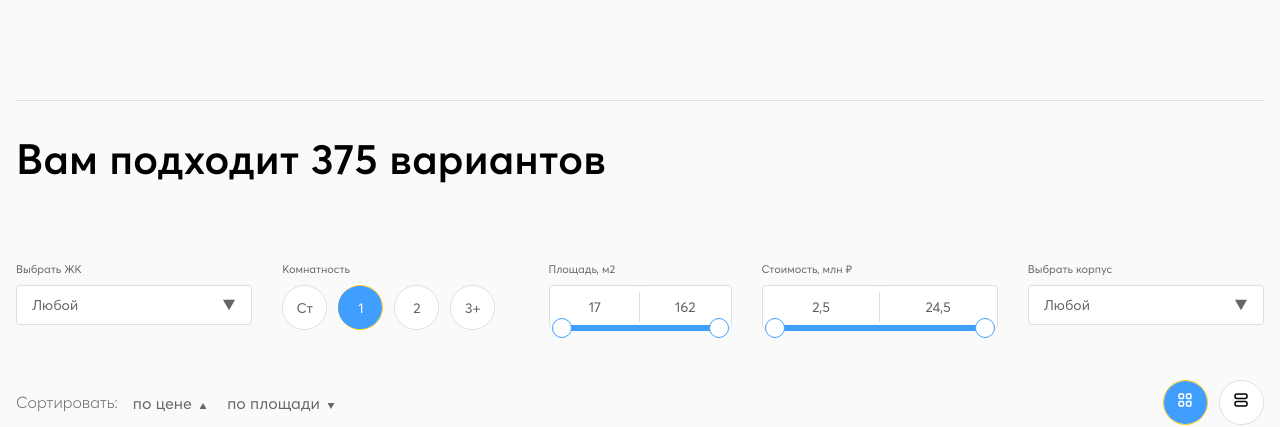
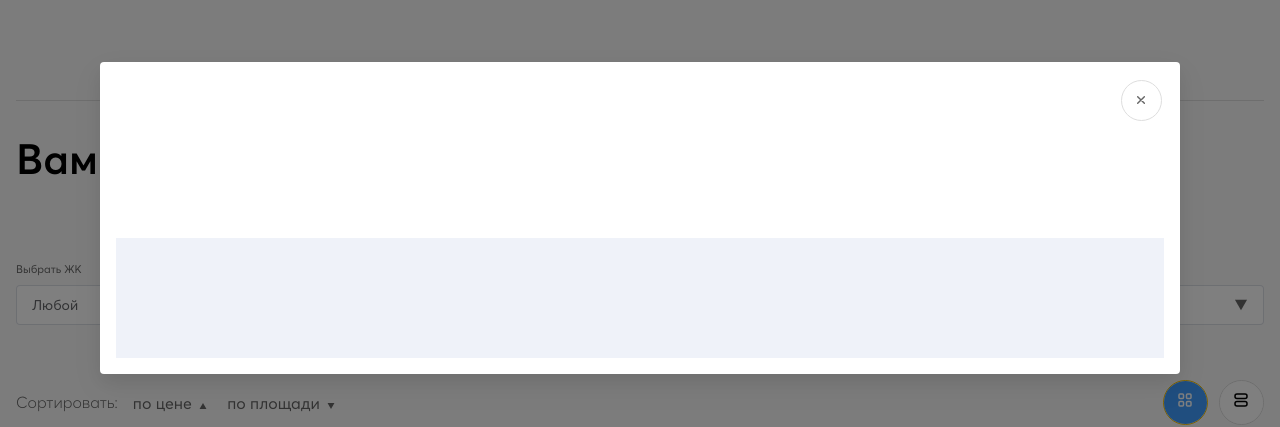
Before and after one commit to ruslan-byte/RRobTest, a Vue app: page / in a window 1280 px wide. Shown: the top 427 px of the page. Built offline with nearby package versions, Linux system fonts and the light colour scheme.

Commit message:
настроил popup

```diff
--- a/src/App.vue
+++ b/src/App.vue
@@ -15,13 +15,37 @@
 			</el-row>
 		</main>
 		<el-pagination class="app__pagination" layout="pager" :total="30" />
+		<el-dialog
+			v-model="isPopupOpen"
+			:show-close="false"
+
+		>
+			<template #header="{close}">
+				<button
+					class="g-dialog-close-button"
+					@click="close"
+				>
+					<close-icon />
+				</button>
+			</template>
+
+			<template #footer>
+
+			</template>
+		</el-dialog>
 	</div>
 </template>
 <script>
+	import closeIcon from "@/components/icons/closeIcon.svg"
 	import Header from '@/components/Header.vue';
 	import Card from '@/components/Card.vue';
 	export default {
-	 components: ['Header', 'Card']
+	 components: {
+	 	Header,
+	 	Card,
+	 	'close-icon': closeIcon
+	 },
+	 data: ()=>({ isPopupOpen: true })
 	}
 </script>
 
--- a/src/assets/scss/element/styles.scss
+++ b/src/assets/scss/element/styles.scss
@@ -49,3 +49,75 @@
 {
 	background: transparent;
 }
+
+// el-dialog
+
+div.el-dialog
+{
+	margin: 0;
+	width: 100%;
+	min-height: 100%;
+	.el-dialog__header
+	{
+		padding: 0;
+		margin: 0;
+	}
+	.el-dialog__body {padding: 60px 16px; }
+	.g-dialog-close-button
+	{
+		position: absolute;
+		right: 18px;
+		top: 18px;
+		border-radius: 50%;
+		font-size: 0;
+		overflow: hidden;
+		border: 1px solid $default-border-color;
+		height: 41px;
+		width: 41px;
+		&:hover
+		{
+			border: 1px solid $gray;
+		}
+	}
+	.el-dialog__footer
+	{
+		padding: 60px 16px;
+		background: #EFF2F9;
+		text-align: unset;
+	}
+}
+@media (min-width:  $tablet)
+{
+	div.el-dialog
+	{
+		margin: 80px 40px;
+		width: calc(100% - 80px);
+		min-height: unset;
+		.el-dialog__body,
+		.el-dialog__footer
+		{padding: 80px 60px;}
+	}
+}
+@media (min-width:  $desktop)
+{
+	div.el-dialog
+	{
+		margin: 62px 100px;
+		width: calc(100% - 200px);
+
+		.el-dialog__footer
+		{padding: 60px;}
+	}
+}
+@media (min-width:  $widescreen)
+{
+	div.el-dialog
+	{
+		margin: 200px 190px;
+		width: calc(100% - 380px);
+
+		.el-dialog__body,
+		.el-dialog__footer
+		{padding: 120px 80px;}
+	}
+}
```
Also changed, not shown: src/components/icons/closeIcon.svg (added).
